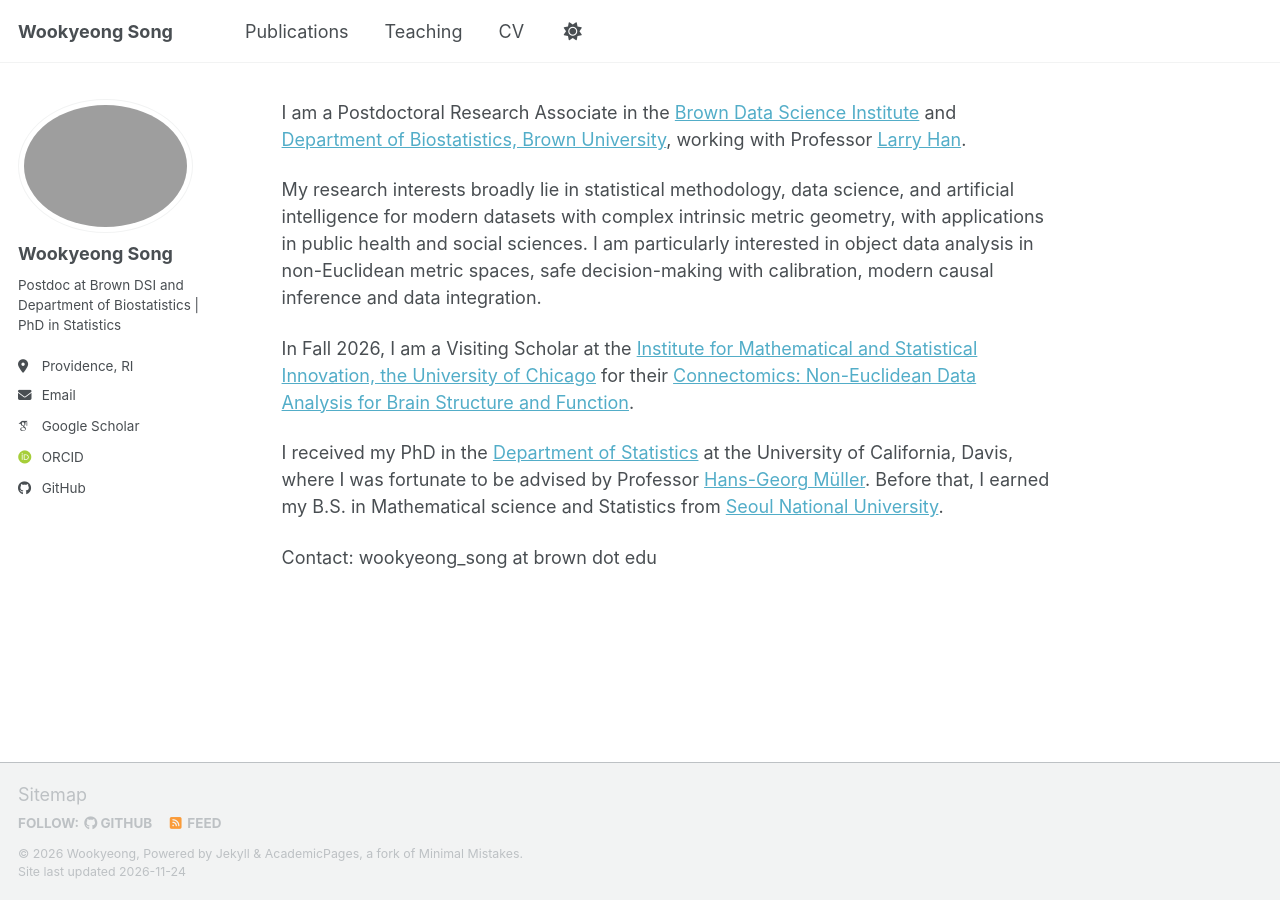
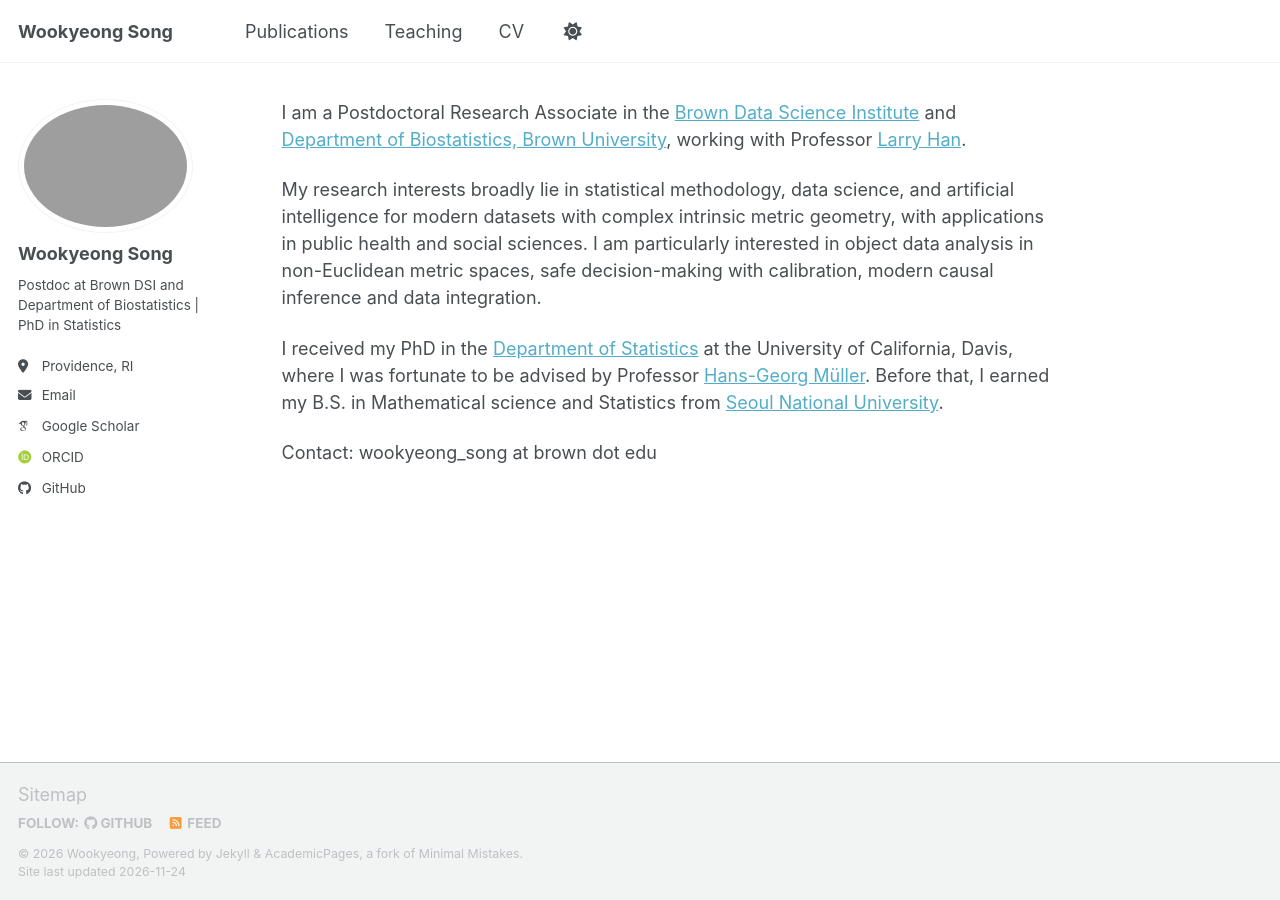
Before and after one commit to wookyeongSong/wookyeongsong.github.io, a Jekyll site: the page built from _pages/about.md, in a window 1280 px wide. Built offline with Jekyll 4.4.1, drawn with Linux system fonts in a browser that asks for light colours; some web fonts are replaced; a script bundle is joined from its source files by our own code; library files that are not in the unit come from our copies.

Commit message:
page update

```diff
--- a/_pages/about.md
+++ b/_pages/about.md
@@ -12,9 +12,6 @@ I am a Postdoctoral Research Associate in the [Brown Data Science Institute](htt
 My research interests broadly lie in statistical methodology, data science, and artificial intelligence for modern datasets with complex intrinsic metric geometry, with applications in public health and social sciences.
 I am particularly interested in object data analysis in non-Euclidean metric spaces, safe decision-making with calibration, modern causal inference and data integration.
 
-In Fall 2026, I am a Visiting Scholar at the [Institute for Mathematical and Statistical Innovation, the University of Chicago](https://www.imsi.institute/) for their [Connectomics:
-Non-Euclidean Data Analysis for Brain Structure and Function](https://www.imsi.institute/activities/connectomics-non-euclidean-data-analysis-for-brain-structure-and-function/).
-
 I received my PhD in the [Department of Statistics](https://statistics.ucdavis.edu/)
 at the University of California, Davis, where I was fortunate to be advised by Professor [Hans-Georg Müller](https://anson.ucdavis.edu/~mueller/).
 Before that, I earned my B.S. in Mathematical science and Statistics from [Seoul National University](https://en.snu.ac.kr/).
```
Also changed, not shown: 1 other file.
